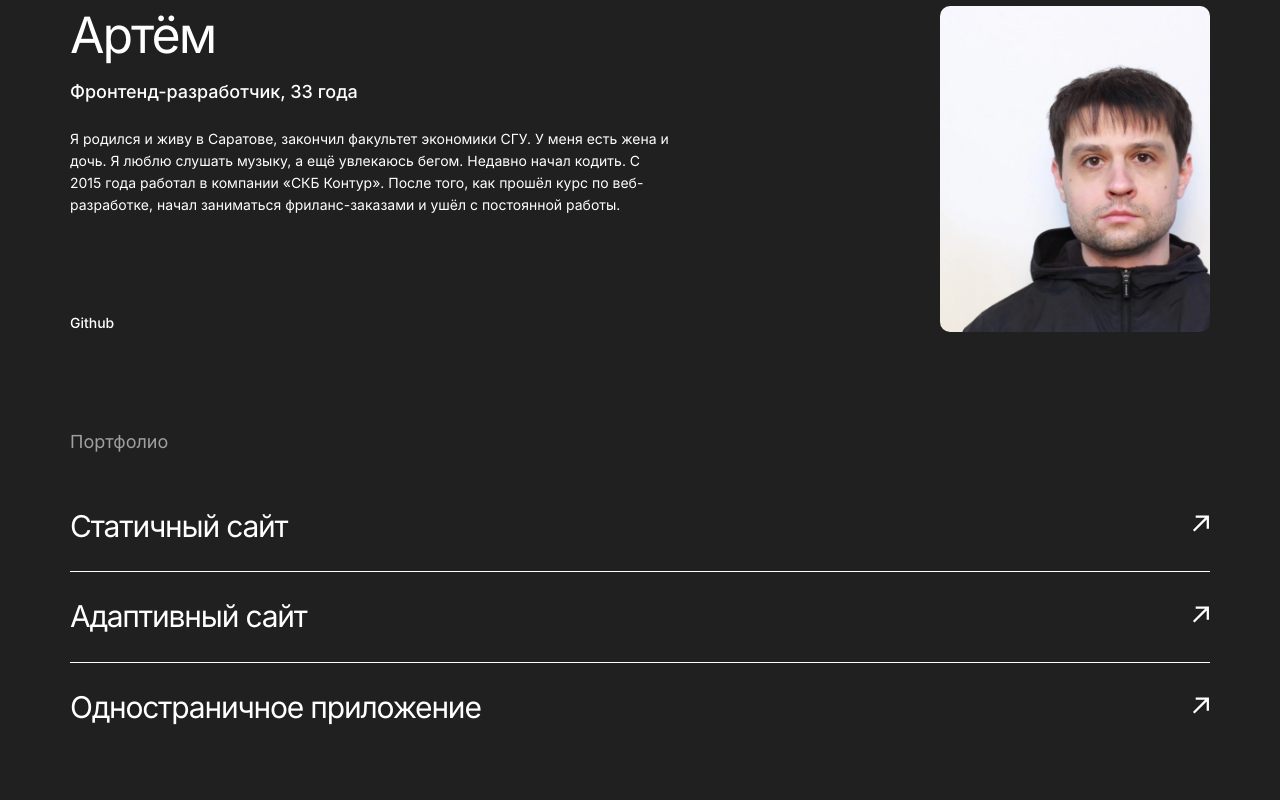
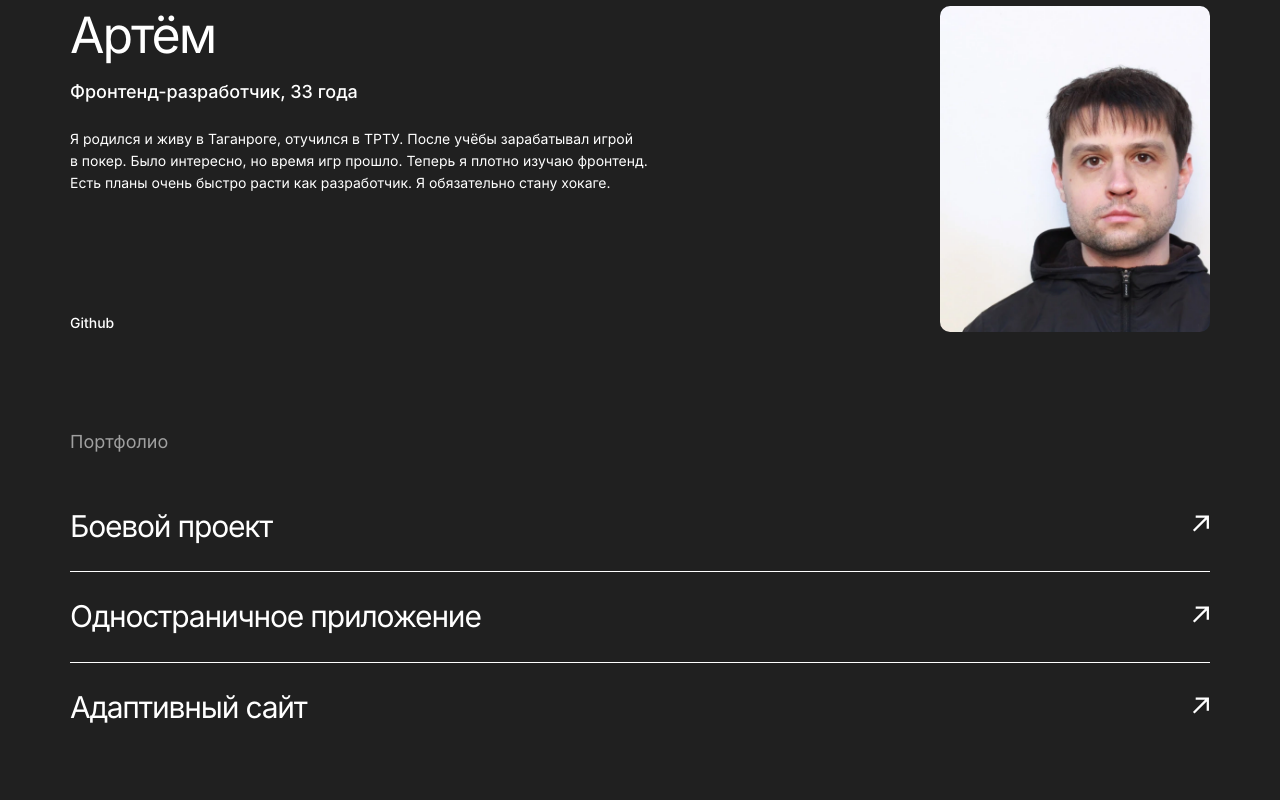
Before and after one commit to ArtyemSavchenko/movies-explorer-frontend, a React (Create React App) app: page / in a window 1280 px wide. Shown: the part 1900-2700 px from the top of the page. Built offline with nearby package versions, Linux system fonts and the light colour scheme.

Commit message:
refactor: Заполнил реальные данные на лендинге

```diff
--- a/src/index.css
+++ b/src/index.css
@@ -12,8 +12,6 @@
 
   --in-duration: .1s;
   --out-duration: .2s;
-
-  --focus-effect: .5em 0 0 0 var(--accent-color) inset;
 
   scroll-behavior: smooth;
 }
--- a/src/pages/Landing/AboutMe/AboutMe.jsx
+++ b/src/pages/Landing/AboutMe/AboutMe.jsx
@@ -15,11 +15,11 @@ const AboutMe = () => {
           <h3 className="about-me__name">Артём</h3>
           <BaseText>Фронтенд-разработчик, 33 года</BaseText>
           <BaseText>
-            Я родился и живу в Саратове, закончил факультет экономики СГУ. У
-            меня есть жена и дочь. Я люблю слушать музыку, а ещё увлекаюсь
-            бегом. Недавно начал кодить. С 2015 года работал в компании «СКБ
-            Контур». После того, как прошёл курс по веб-разработке, начал
-            заниматься фриланс-заказами и ушёл с постоянной работы.
+            Я&nbsp;родился и&nbsp;живу в&nbsp;Таганроге, отучился в&nbsp;ТРТУ.
+            После учёбы зарабатывал игрой в&nbsp;покер. Было интересно,
+            но&nbsp;время игр прошло. Теперь я&nbsp;плотно изучаю фронтенд. Есть
+            планы очень быстро расти как разработчик. Я&nbsp;обязательно стану
+            хокаге.
           </BaseText>
           <a
             className="about-me__git-link focus-effect"
--- a/src/pages/Landing/Portfolio/Portfolio.jsx
+++ b/src/pages/Landing/Portfolio/Portfolio.jsx
@@ -6,16 +6,16 @@ import PortfolioLink from '../PortfolioLink/PortfolioLink';
 
 const LINKS = [
   {
-    name: 'Статичный сайт',
-    link: 'https://github.com/ArtyemSavchenko/mrc-zdorovie',
-  },
-  {
-    name: 'Адаптивный сайт',
+    name: 'Боевой проект',
     link: 'https://github.com/ArtyemSavchenko/mrc-zdorovie',
   },
   {
     name: 'Одностраничное приложение',
-    link: 'https://github.com/ArtyemSavchenko/mrc-zdorovie',
+    link: 'https://github.com/ArtyemSavchenko/react-mesto-api-full',
+  },
+  {
+    name: 'Адаптивный сайт',
+    link: 'https://artyemsavchenko.github.io/russian-travel',
   },
 ];
 
```
